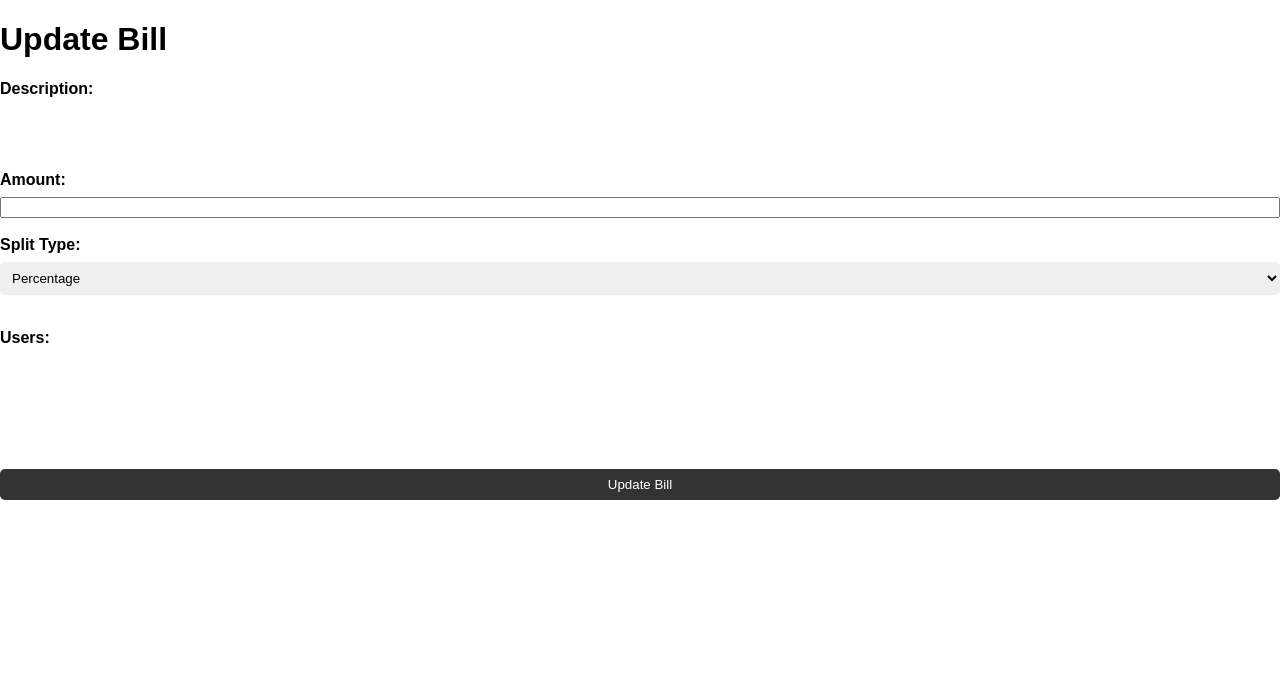
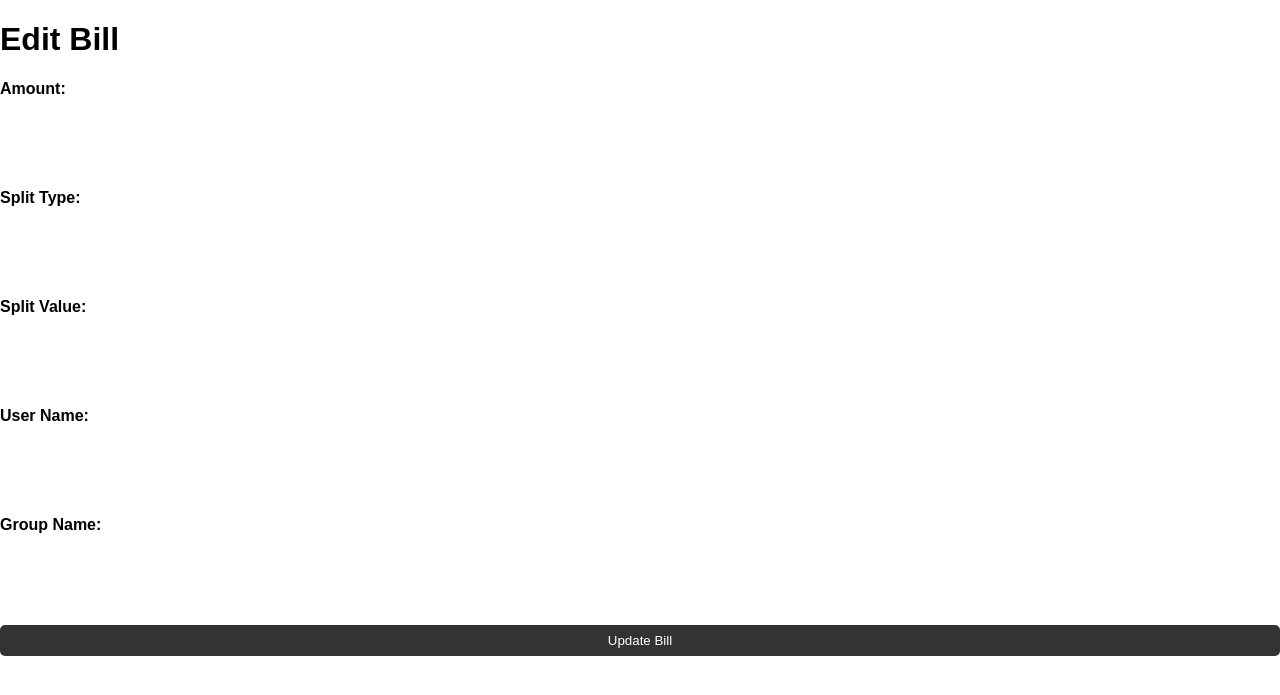
Before and after one commit to merwinmathew33/bill-splitting-mer, a Flask app: template templates/edit_bill.html in a window 1280 px wide. Shown: the top 695 px of the page. Run offline with Flask 2, Linux system fonts and the light colour scheme; the template is opened without the code that fills it, so the values that code supplies are empty; some libraries are stand-ins or nearby versions.

Commit message:
fixed error in editing bill

```diff
--- a/app.py
+++ b/app.py
@@ -108,8 +108,9 @@
 
         return bill
 
-    def update(self):
-        mongo.db.bills.update_one({'_id': ObjectId(self.id)}, {"$set": {'amount': self.amount, 'split_type': self.split_type, 'split_value': self.split_value}})
+    @staticmethod
+    def update(id, amount, split_type, split_value):
+        mongo.db.bills.update_one({'_id': ObjectId(id)}, {"$set": {'amount': amount, 'split_type': split_type, 'split_value': split_value}})
 
     @staticmethod
     def delete(id):
@@ -227,19 +228,20 @@
 
 @app.route("/bill/edit/<id>", methods=["GET", "POST"])
 def edit_bill(id):
+
     if request.method == "POST":
-        amount = request.form["amount"]
-        split_type = request.form["split_type"]
-        split_value = request.form["split_value"]
-        bill = Bill.get_by_id(id)
-        bill.amount = amount
-        bill.split_type = split_type
-        bill.split_value = split_value
-        bill.update()
+        amount = request.form.get("amount")
+        split_type = request.form.get("split_type")
+        split_value = request.form.get("split_value")
+        user_name = request.form.get("user_name")
+        group_name = request.form.get("group_name")
+
+        Bill.update(id, amount, split_type, split_value)
         return redirect("/bills")
     else:
         bill = Bill.get_by_id(id)
         return render_template("edit_bill.html", bill=bill)
+
 
 @app.route("/bill/delete/<id>", methods=["POST"])
 def delete_bill(id):
--- a/templates/edit_bill.html
+++ b/templates/edit_bill.html
@@ -1,30 +1,22 @@
 <!DOCTYPE html>
 <html>
 <head>
-    <link rel ="stylesheet"type="text/css"href="{{url_for('static',filename='styles.css')}}">
-    <title>Update Bill</title>
+    <link rel="stylesheet" type="text/css" href="{{url_for('static', filename='styles.css')}}">
+    <title>Edit Bill</title>
 </head>
 <body>
-    <h1>Update Bill</h1>
-    {% if message %}
-        <p>{{ message }}</p>
-    {% endif %}
-    <form method="post" action="/update-bill/{{ bill.id }}">
-        <label for="description">Description:</label>
-        <input type="text" name="description" value="{{ bill.description }}"><br>
+    <h1>Edit Bill</h1>
+    <form method="post" action="">
         <label for="amount">Amount:</label>
-        <input type="number" name="amount" step="0.01" value="{{ bill.amount }}"><br>
+        <input type="text" name="amount" value="{{ bill.amount }}" required><br><br>
         <label for="split_type">Split Type:</label>
-        <select name="split_type">
-            <option value="percentage" {% if bill.split_type == 'percentage' %}selected{% endif %}>Percentage</option>
-            <option value="specific_amount" {% if bill.split_type == 'specific_amount' %}selected{% endif %}>Specific Amount</option>
-        </select><br>
-        <label for="users">Users:</label>
-        <select multiple name="users">
-            {% for user in users %}
-                <option value="{{ user.username }}" {% if user in bill.users %}selected{% endif %}>{{ user.username }}</option>
-            {% endfor %}
-        </select><br>
+        <input type="text" name="split_type" value="{{ bill.split_type }}" required><br><br>
+        <label for="split_value">Split Value:</label>
+        <input type="text" name="split_value" value="{{ bill.split_value }}" required><br><br>
+        <label for="user_name">User Name:</label>
+        <input type="text" name="user_name" value="{{ bill.user_name }}" required><br><br>
+        <label for="group_name">Group Name:</label>
+        <input type="text" name="group_name" value="{{ bill.group_name }}" required><br><br>
         <input type="submit" value="Update Bill">
     </form>
 </body>
```
Also changed, not shown: forms.py (+39 -0 lines), templates/bills.html (+3 -8 lines).
